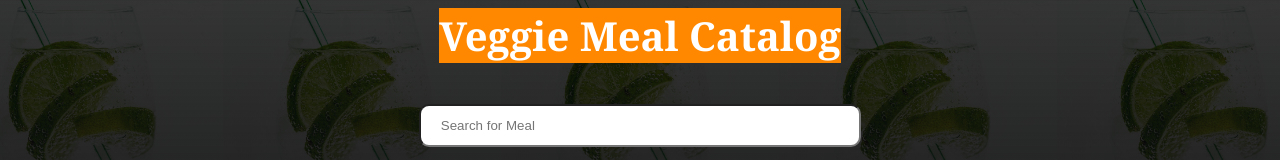
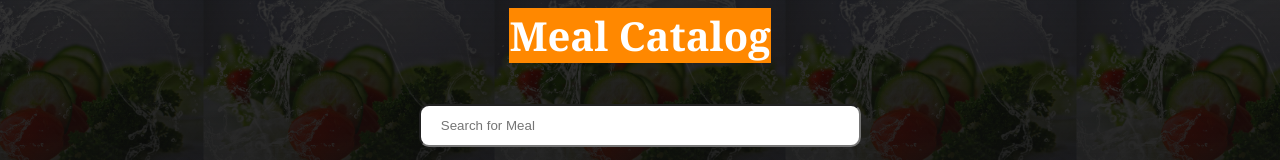
Before and after one commit to verissimohenry/Catalogue-of-Statistics, a React (Create React App) app: page / in a window 1280 px wide. Shown: the top 160 px of the page. Built offline with nearby package versions, Linux system fonts and the light colour scheme; no server answers.

Commit message:
Modify app

```diff
--- a/src/components/Nav.js
+++ b/src/components/Nav.js
@@ -2,7 +2,7 @@
 
 const Nav = () => (
   <nav>
-    <h1>Veggie Meal Catalog</h1>
+    <h1>Meal Catalog</h1>
   </nav>
 );
 
```
Also changed, not shown: src/assets/bg.jpg.
